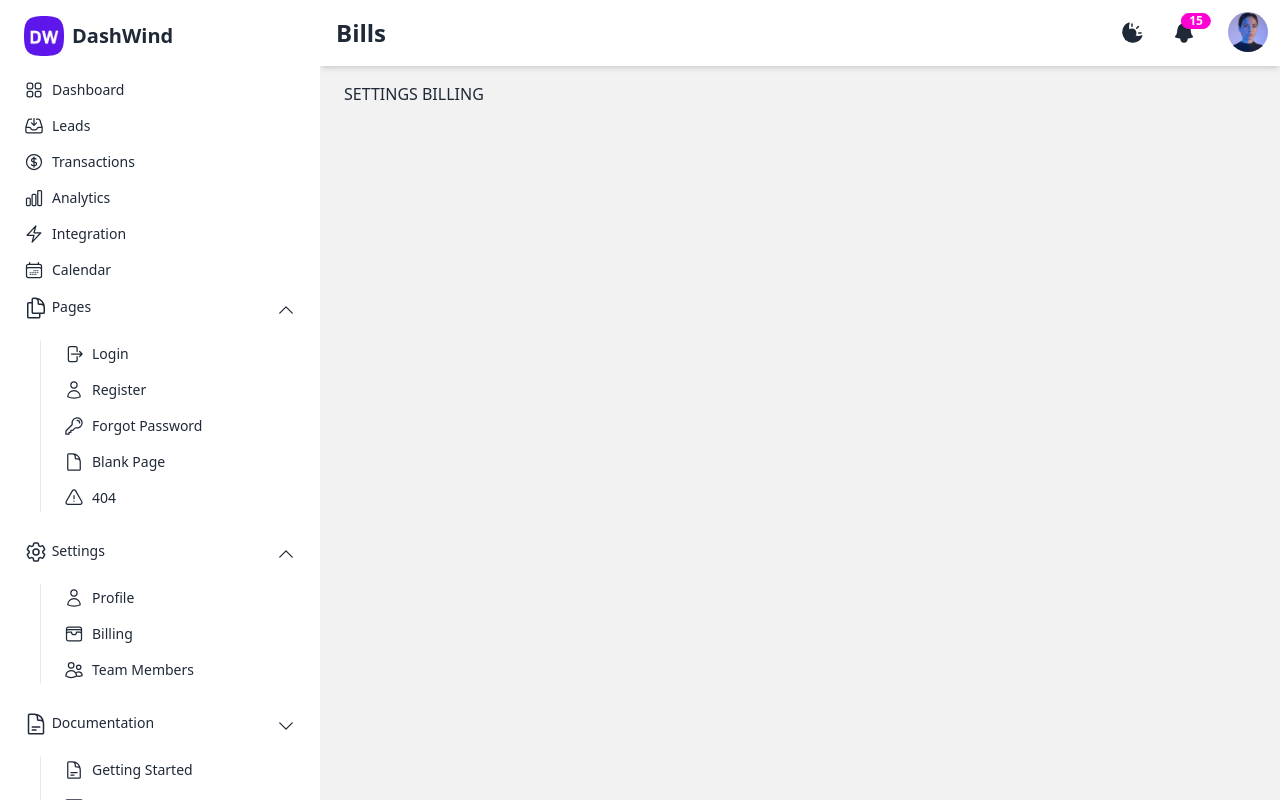
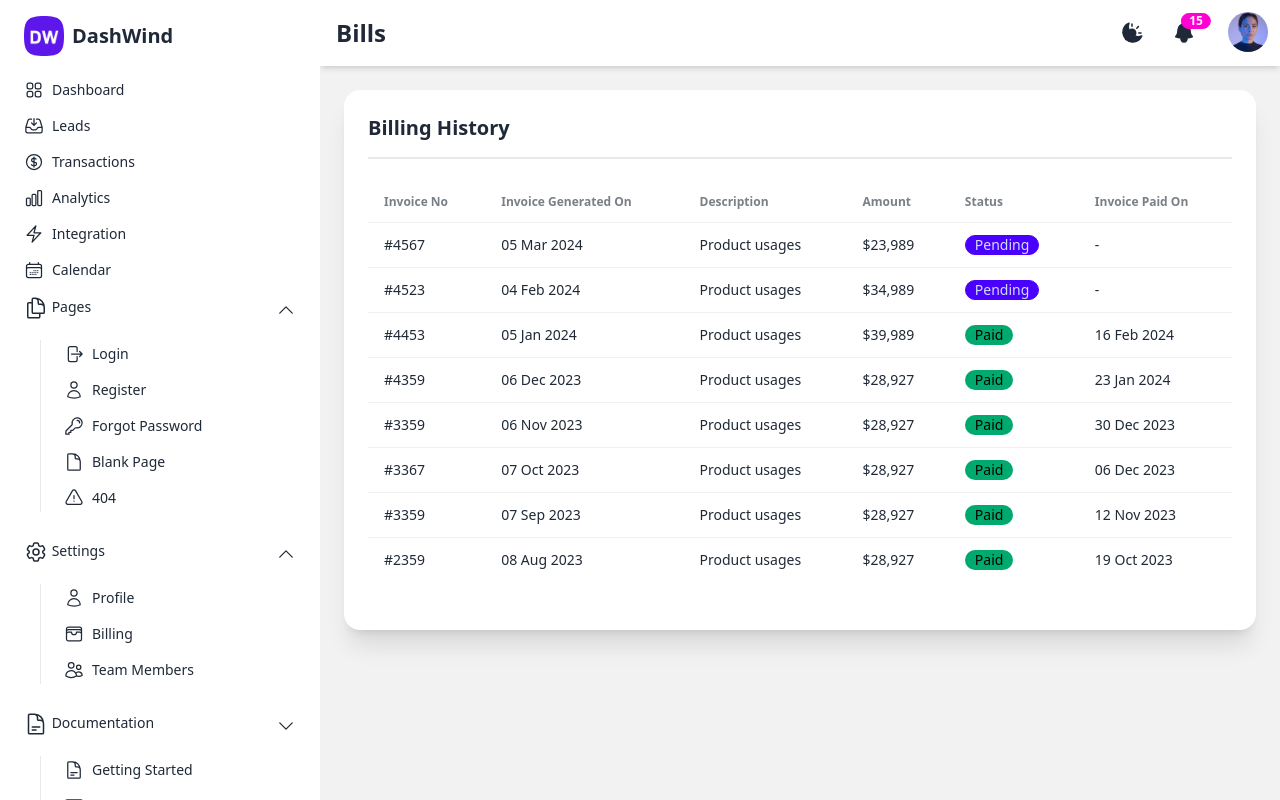
Before and after one commit to JADSN1894/svelte-template, a SvelteKit app: page /app/settings-billing in a window 1280 px wide. Built offline with nearby package versions, Linux system fonts and the light colour scheme.

Commit message:
feat: Closes issue #22 - Implement settings billing (app)

```diff
--- a/src/routes/app/settings-billing/+page.svelte
+++ b/src/routes/app/settings-billing/+page.svelte
@@ -5,4 +5,94 @@
 	pageTitleState.pageTitle = 'Bills';
 </script>
 
-<h1>SETTINGS BILLING</h1>
+<div class="card w-full p-6 bg-base-100 shadow-xl mt-2">
+	<div class="text-xl font-semibold">Billing History</div>
+	<div class="divider mt-2"></div>
+	<div class="h-full w-full pb-6 bg-base-100">
+		<div class="overflow-x-auto w-full">
+			<table class="table w-full">
+				<thead>
+					<tr>
+						<th>Invoice No</th>
+						<th>Invoice Generated On</th>
+						<th>Description</th>
+						<th>Amount</th>
+						<th>Status</th>
+						<th>Invoice Paid On</th>
+					</tr>
+				</thead>
+				<tbody>
+					<tr>
+						<td>#4567</td>
+						<td>05 Mar 2024</td>
+						<td>Product usages</td>
+						<td>$23,989</td>
+						<td><div class="badge badge-primary">Pending</div></td>
+						<td>-</td>
+					</tr>
+					<tr>
+						<td>#4523</td>
+						<td>04 Feb 2024</td>
+						<td>Product usages</td>
+						<td>$34,989</td>
+						<td><div class="badge badge-primary">Pending</div></td>
+						<td>-</td>
+					</tr>
+					<tr>
+						<td>#4453</td>
+						<td>05 Jan 2024</td>
+						<td>Product usages</td>
+						<td>$39,989</td>
+						<td> <div class="badge badge-success">Paid</div></td>
+						<td>16 Feb 2024</td>
+					</tr>
+					<tr>
+						<td>#4359</td>
+						<td>06 Dec 2023</td>
+						<td>Product usages</td>
+						<td>$28,927</td>
+						<td>
+							<div class="badge badge-success">Paid</div>
+						</td>
+						<td>23 Jan 2024</td>
+					</tr>
+					<tr>
+						<td>#3359</td>
+						<td>06 Nov 2023</td>
+						<td>Product usages</td>
+						<td>$28,927</td>
+						<td>
+							<div class="badge badge-success">Paid</div>
+						</td>
+						<td>30 Dec 2023</td>
+					</tr>
+					<tr>
+						<td>#3367</td>
+						<td>07 Oct 2023</td>
+						<td>Product usages</td>
+						<td>$28,927</td>
+						<td> <div class="badge badge-success">Paid</div> </td>
+						<td>06 Dec 2023</td>
+					</tr>
+					<tr>
+						<td>#3359</td>
+						<td>07 Sep 2023</td>
+						<td>Product usages</td>
+						<td>$28,927</td>
+						<td><div class="badge badge-success">Paid</div></td>
+						<td>12 Nov 2023</td>
+					</tr>
+					<tr>
+						<td>#2359</td>
+						<td>08 Aug 2023</td>
+						<td>Product usages</td>
+						<td>$28,927</td>
+						<td><div class="badge badge-success">Paid</div></td>
+						<td>19 Oct 2023</td>
+					</tr>
+				</tbody>
+			</table>
+		</div>
+	</div>
+</div>
+<div class="h-16"></div>
```
